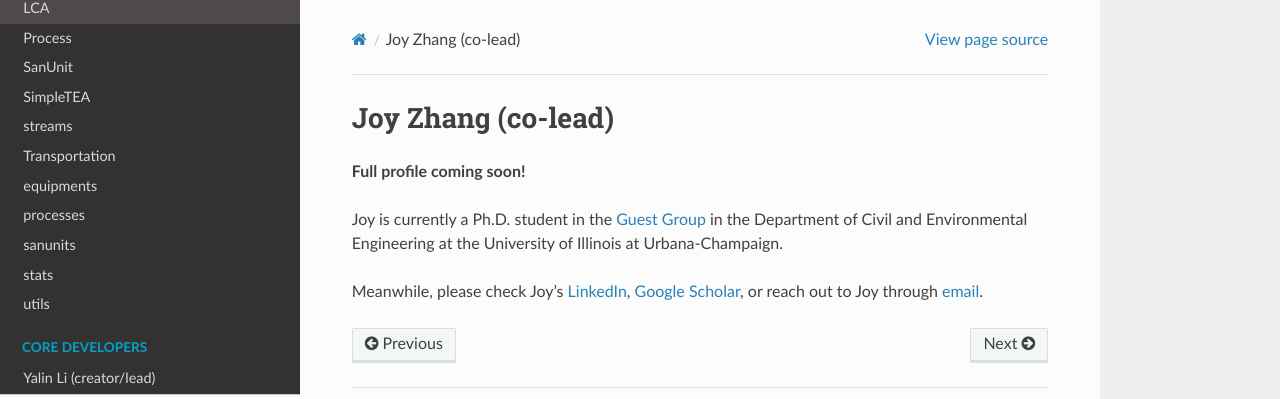
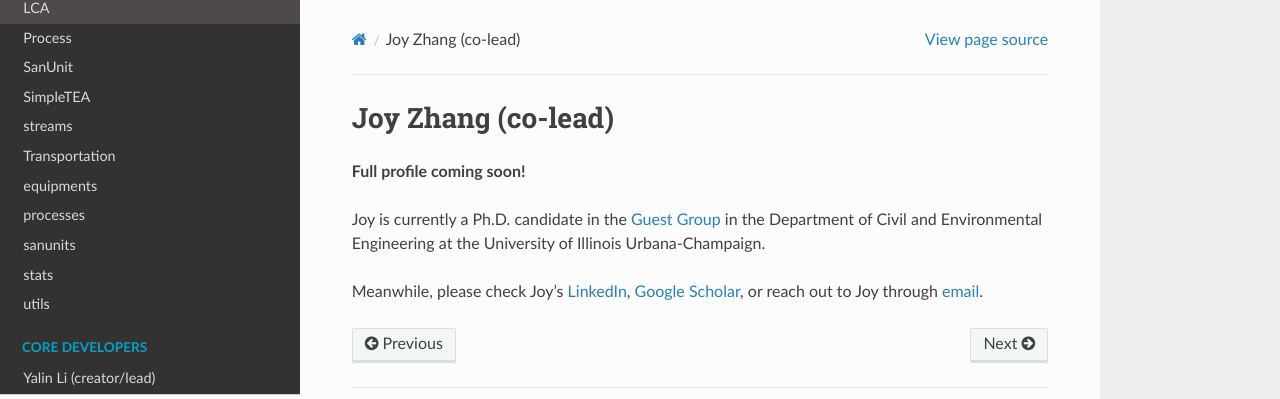
Before and after one commit to QSD-Group/QSDsan, a Sphinx documentation site: the page built from docs/source/authors/Joy_Zhang.rst, in a window 1280 px wide. Shown: the top 399 px of the page. Built offline with Sphinx 7.4.7 and the Read the Docs theme 2.0.0, drawn with Linux system fonts in a browser that asks for light colours.

Commit message:
Update Joy_Zhang.rst

```diff
--- a/docs/source/authors/Joy_Zhang.rst
+++ b/docs/source/authors/Joy_Zhang.rst
@@ -4,6 +4,6 @@
 
 **Full profile coming soon!**
 
-Joy is currently a Ph.D. student in the `Guest Group <http://engineeringforsustainability.com/people/>`_ in the Department of Civil and Environmental Engineering at the University of Illinois at Urbana-Champaign.
+Joy is currently a Ph.D. candidate in the `Guest Group <http://engineeringforsustainability.com/people/>`_ in the Department of Civil and Environmental Engineering at the University of Illinois Urbana-Champaign.
 
 Meanwhile, please check Joy's `LinkedIn <https://www.linkedin.com/in/心怡-张-207631108/>`_, `Google Scholar <https://scholar.google.com/citations?user=_5LWfcMAAAAJ&hl=en>`_, or reach out to Joy through `email <mailto:joycheung1994@gmail.com>`_.
```
